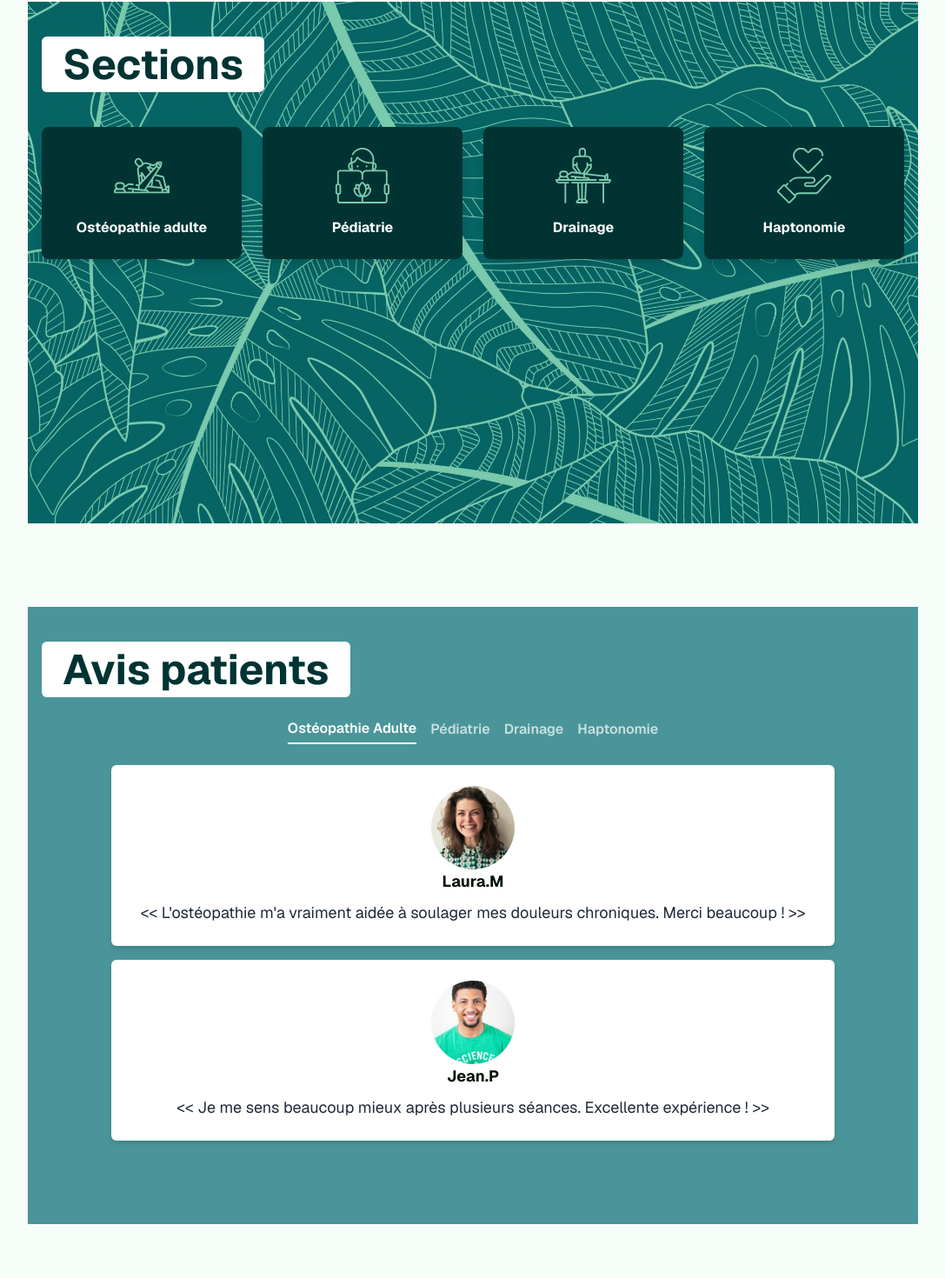
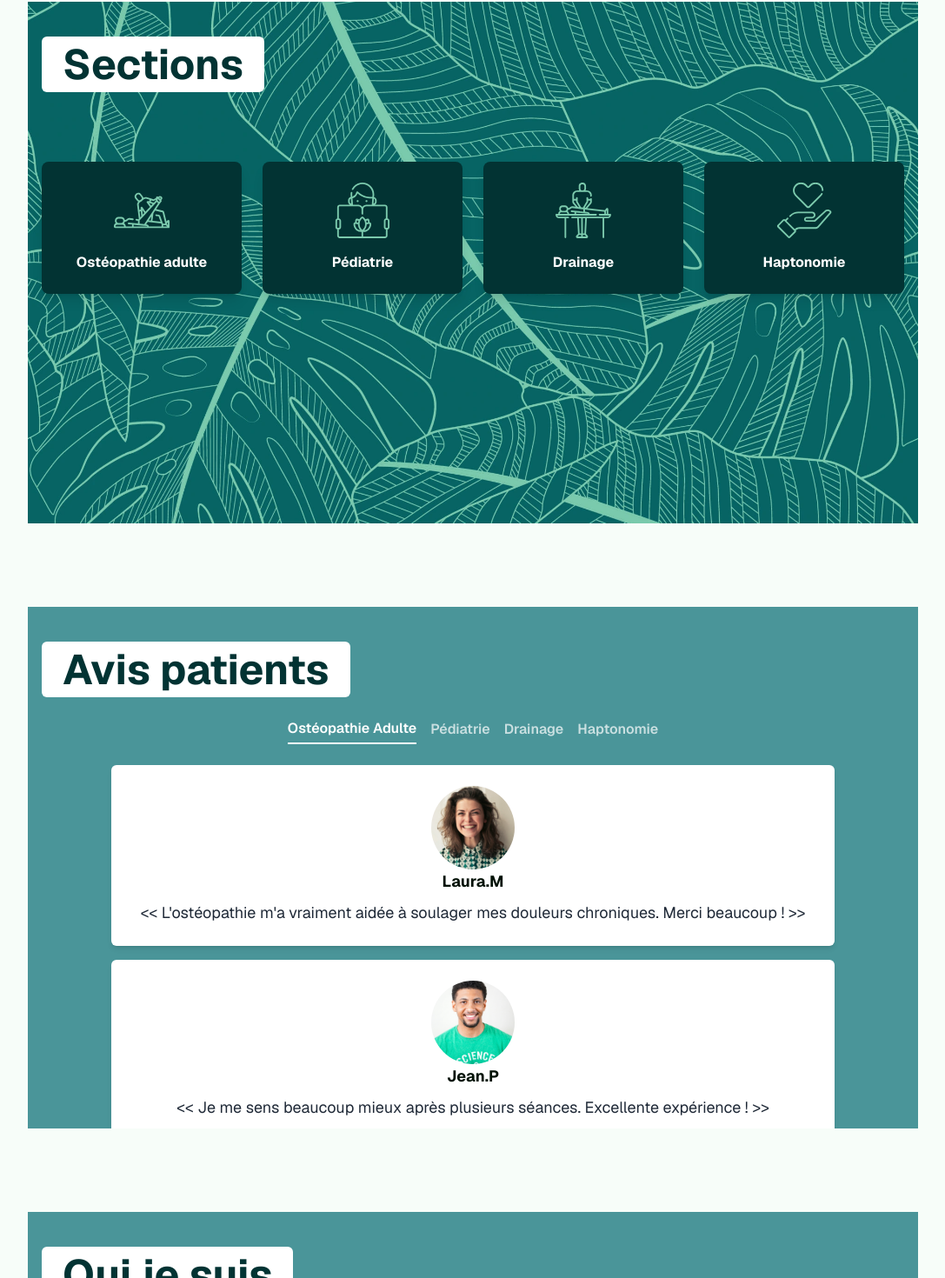
Before and after one commit to Willzebud/willylab, a Next.js app: page / in a window 1280 px wide. Shown: the part 790-2260 px from the top of the page at 87% size, without its empty margins (96-1183 px from the left). Before the commit the page ends 2198 px from the top, so only its background shows below. Built offline with nearby package versions, Linux system fonts and the light colour scheme; a web font is replaced by a local one.

Commit message:
NoticePatient 1.6

```diff
--- a/app/_components/NoticePatient.tsx
+++ b/app/_components/NoticePatient.tsx
@@ -30,11 +30,11 @@ export const NoticePatient = () => {
   const typedAvisData: AvisData = avisData;
 
   return (
-    <div className="relative z-0 w-full h-auto mx-auto mt-5 lg:mt-0 overflow-hidden xl:w-[80%] max-w-[95%] bg-[#4A9599]">
+    <div className="relative z-0 w-full h-auto mx-auto mt-5 lg:mt-0 overflow-hidden xl:w-[80%] lg:h-[600px] max-w-[95%] bg-[#4A9599] flex flex-col justify-between">
       {/* Contenu */}
-      <div className="relative z-10 pb-20">
+      <div className="relative z-10 pb-20 flex flex-col h-full">
         {/* Titre "Avis patients" */}
-        <div className="inline-block bg-white px-6 py-2 rounded-md mt-10 ml-4 mr-4">
+        <div className="inline-block bg-white px-6 py-2 rounded-md mt-10 ml-4 max-w-fit">
           <h2 className="font-bold text-5xl text-left text-[#023333] leading-none">
             Avis patients
           </h2>
@@ -57,8 +57,8 @@ export const NoticePatient = () => {
           ))}
         </div>
 
-        {/* Conteneur des avis selon la catégorie active */}
-        <div className="relative px-4 sm:px-24 mt-6 h-auto max-h-[500px] overflow-y-scroll pr-4">
+        {/* ✅ Conteneur des avis - Ajustement de la hauteur */}
+        <div className="relative flex-grow flex flex-col justify-start items-center lg:pb-20 px-4 sm:px-24 mt-6 min-h-[500px] max-h-[550px] overflow-y-auto">
           {typedAvisData[categorieActive]?.map((avis, index) => (
             <div
               key={index}
--- /dev/null
+++ b/app/_components/QuiJeSuis.tsx
@@ -0,0 +1,19 @@
+"use client";
+
+export const QuiJeSuis = () => {
+  // État pour suivre la catégorie activ
+
+  return (
+    <div className="relative z-0 w-full h-auto mx-auto mt-5 lg:mt-0 overflow-hidden xl:w-[80%] lg:h-[600px] max-w-[95%] bg-[#4A9599] flex flex-col justify-between">
+      {/* Contenu */}
+      <div className="relative z-10 pb-20 flex flex-col h-full">
+        {/* Titre "Avis patients" */}
+        <div className="inline-block bg-white px-6 py-2 rounded-md mt-10 ml-4 max-w-fit">
+          <h2 className="font-bold text-5xl text-left text-[#023333] leading-none">
+            Qui je suis
+          </h2>
+        </div>
+      </div>
+    </div>
+  );
+};
--- a/app/_components/Sections.tsx
+++ b/app/_components/Sections.tsx
@@ -50,7 +50,7 @@ export const Sections = ({ setHeroHeight, setHeroWidth }: HeroProps) => {
         </div>
 
         {/* Conteneur pour centrer les cartes */}
-        <div className="flex justify-center items-center h-auto mt-10">
+        <div className="flex justify-center items-center h-auto mt-10 lg:mt-20">
           {/* Cartes des sections */}
           <div className="grid grid-cols-1 sm:grid-cols-2 lg:grid-cols-4 gap-6 px-4 w-full">
             {/* Carte Ostéopathie adulte */}
--- a/app/data/avis.json
+++ b/app/data/avis.json
@@ -9,6 +9,11 @@
       "nom": "Jean.P",
       "photo": "/images/ImageProfilAvis/M.jpg",
       "commentaire": "Je me sens beaucoup mieux après plusieurs séances. Excellente expérience !"
+    },
+    {
+      "nom": "Laura.M",
+      "photo": "/images/ImageProfilAvis/G.jpg",
+      "commentaire": "L'ostéopathie m'a vraiment aidée à soulager mes douleurs chroniques. Merci beaucoup !"
     }
   ],
   "Pédiatrie": [
--- a/app/page.tsx
+++ b/app/page.tsx
@@ -7,6 +7,7 @@ import { Hero } from "./_components/Hero";
 import { Sections } from "./_components/Sections";
 import { NoticePatient } from "./_components/NoticePatient";
 import { Spacing } from "./Spacing";
+import { QuiJeSuis } from "./_components/QuiJeSuis";
 
 export default function Home() {
   // États pour stocker la hauteur et la largeur du Hero
@@ -23,6 +24,8 @@ export default function Home() {
       <Sections setHeroHeight={setHeroHeight} setHeroWidth={setHeroWidth} />
       <Spacing />
       <NoticePatient />
+      <Spacing />
+      <QuiJeSuis />
     </main>
   );
 }
```
